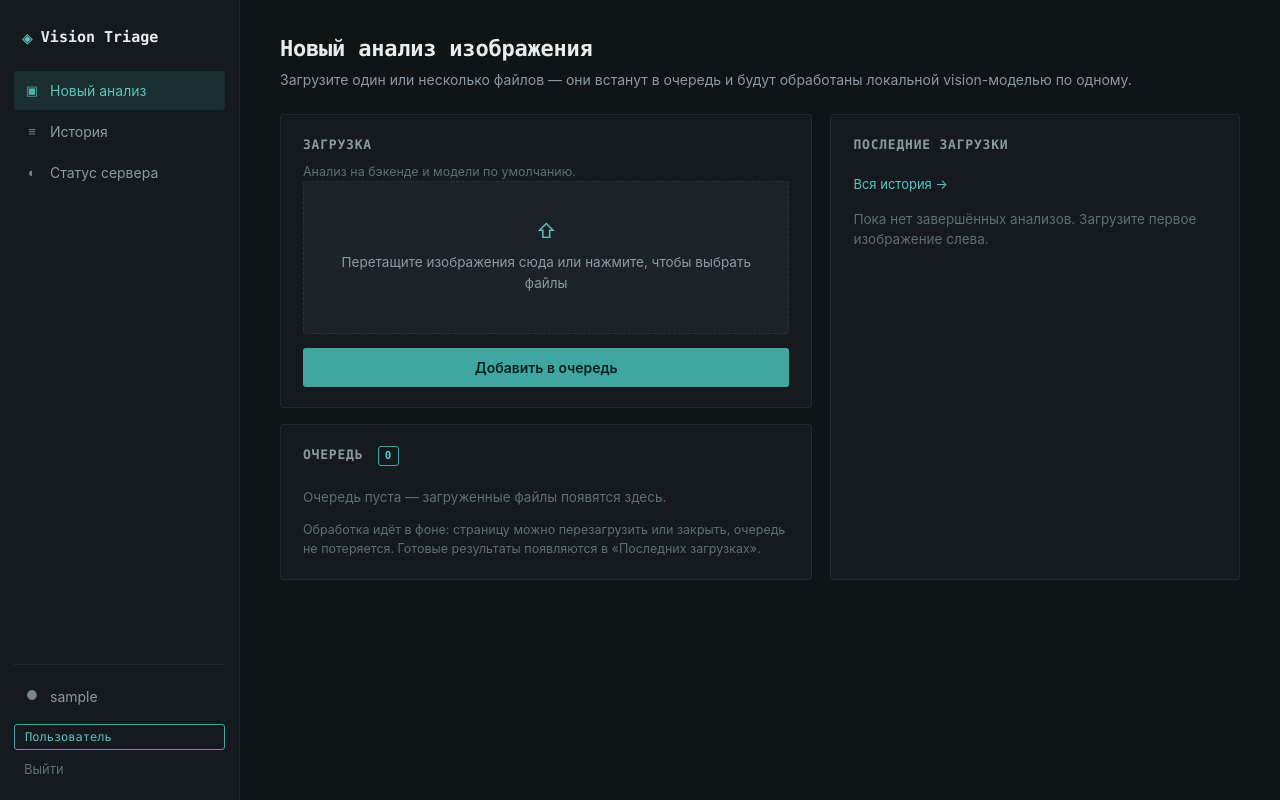
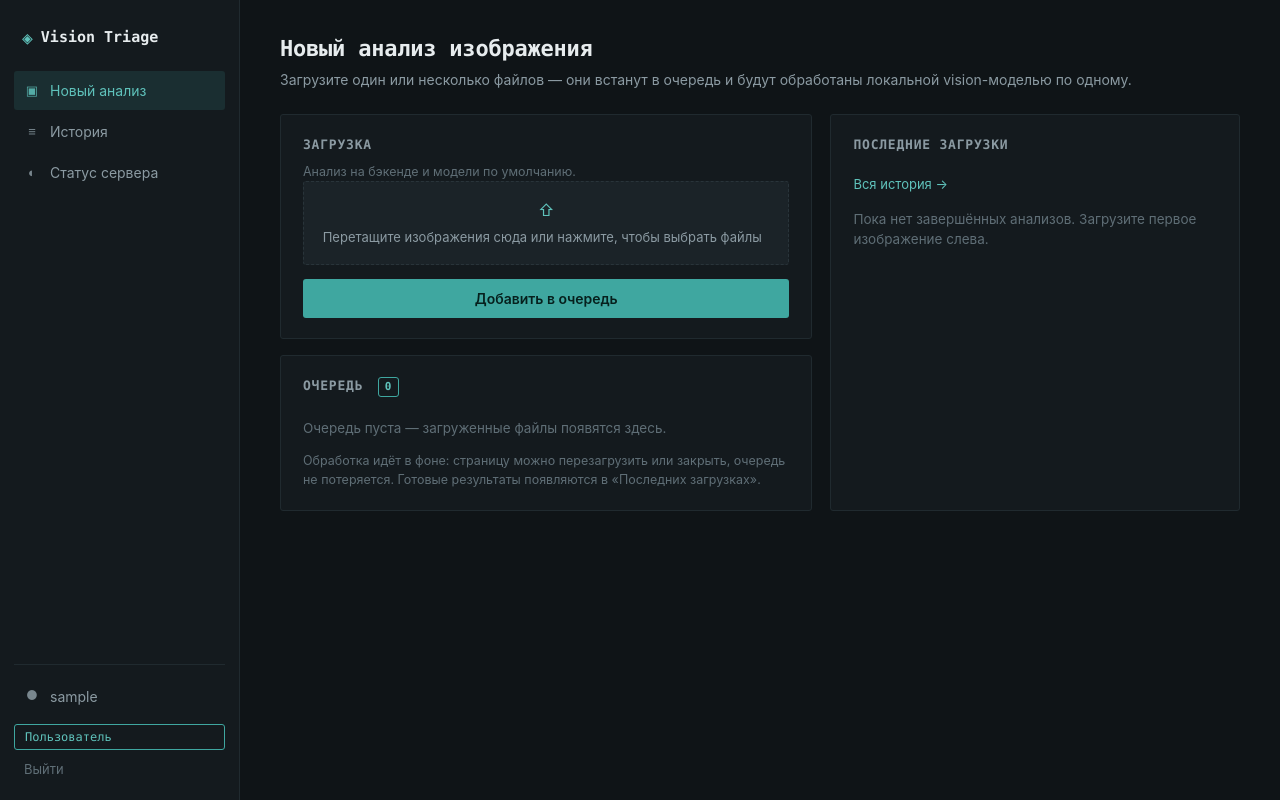
Before and after one commit to Nikyro220/vision_analyzer, a Flask app: page / in a window 1280 px wide. Run offline with Flask 3, Linux system fonts and the light colour scheme; the visitor is signed in with stand-in values (Sample User, id 1); data comes from the database, SQL or seed files in the repository; data that the repository does not hold is empty; some libraries are stand-ins or nearby versions.

Commit message:
Shrink oversized dropzone

```diff
--- a/vision_app/static/css/style.css
+++ b/vision_app/static/css/style.css
@@ -256,7 +256,7 @@ input:focus, select:focus {
     border: 1px dashed var(--border);
     border-radius: var(--radius);
     background: var(--bg-elevated);
-    padding: 34px 16px;
+    padding: 16px;
     text-align: center;
 }
 .dropzone.is-dragover { border-color: var(--accent); background: var(--accent-soft); }
@@ -268,16 +268,21 @@ input:focus, select:focus {
 }
 .dropzone-hint {
     display: flex;
-    flex-direction: column;
+    flex-direction: row;
     align-items: center;
-    gap: 6px;
+    justify-content: center;
+    flex-wrap: wrap;
+    gap: 6px 8px;
     color: var(--text-muted);
-    font-size: 13.5px;
+    font-size: 13px;
     pointer-events: none;
 }
-.dropzone-ic { font-size: 20px; color: var(--accent-strong); }
+.dropzone-ic { font-size: 16px; color: var(--accent-strong); }
 .dropzone-preview-name { color: var(--text); font-family: var(--font-mono); font-size: 12.5px; }
 
+@media (max-width: 480px) {
+    .dropzone-hint { flex-direction: column; gap: 4px; }
+}
 /* ---------------- Mini list (recent items) ---------------- */
 
 .mini-list { list-style: none; margin: 0; padding: 0; display: flex; flex-direction: column; gap: 2px; }
```
